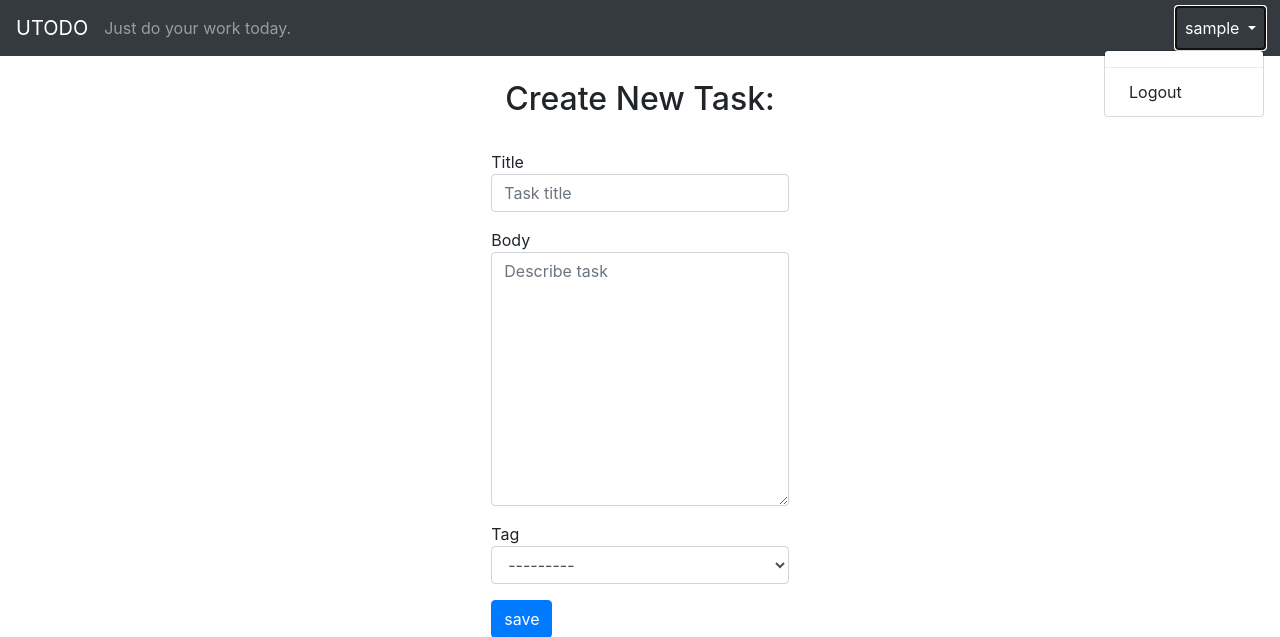
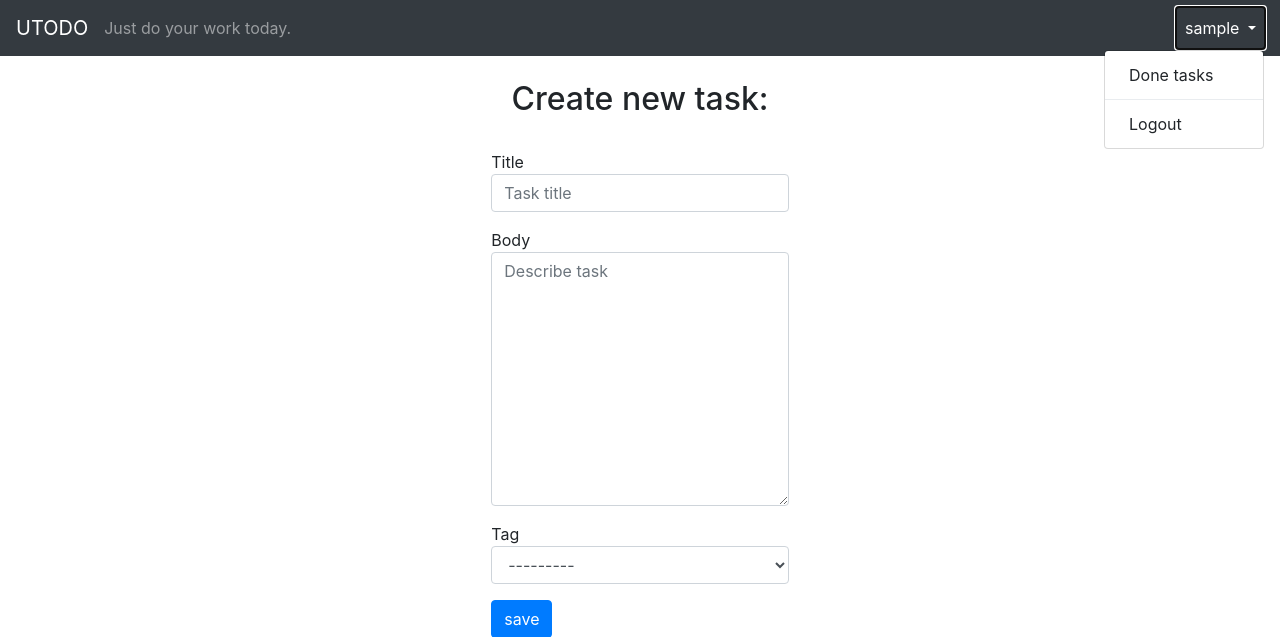
Before and after one commit to Adinetti/TODO-List-site, a Django app: page /create_task in a window 1280 px wide, after a click that opens the changed part. Shown: the top 637 px of the page. Run offline with Django 3.2, Linux system fonts and the light colour scheme; a user stored in the database is signed in; tables that the repository leaves empty hold one stand-in row (values such as "Sample post"); some libraries are stand-ins or nearby versions.

Commit message:
done_task redirect to / by get request

```diff
--- a/tasks/templates/tasks/base.html
+++ b/tasks/templates/tasks/base.html
@@ -32,6 +32,7 @@
                         {{user.username}}
                     </a>
                     <div class="dropdown-menu dropdown-menu-right" aria-labelledby="navbarDropdown">
+                        <a class="dropdown-item" href="/?done=true">Done tasks</a>
                         <div class="dropdown-divider"></div>
                         <a class="dropdown-item" href="{% url 'logout' %}">Logout</a>
                     </div>
--- a/tasks/templates/tasks/createTask.html
+++ b/tasks/templates/tasks/createTask.html
@@ -5,7 +5,11 @@
 <br>
 <div class="row justify-content-center text-center">
         <div class="col-sm-6">
-                <h2>Create New Task:</h2>
+                {%if parent%}
+                <h2>Add task to {{parent.title}}:</h2>
+                {%else%}
+                <h2>Create new task:</h2>
+                {%endif%}
         </div>
 </div>
 <br>
--- a/tasks/views.py
+++ b/tasks/views.py
@@ -12,7 +12,11 @@ class Index(WelcomeView, View):
     def get(self, request):
         if request.user.is_authenticated:
             self.template = 'tasks/index.html'
-            tasks = Task.objects.filter(user=request.user).filter(parent=None).order_by('date_of_creation')[::-1]
+            self.done = False
+            if(request.GET.get("done")):
+                self.done = True
+            tasks = Task.objects.filter(user=request.user).filter(
+                parent=None).filter(done=self.done).order_by('date_of_creation')[::-1]
             self.context['tasks'] = tasks
         return render(request, self.template, self.context)
 
@@ -23,7 +27,8 @@ class TaskDetail(WelcomeView, View):
             self.template = 'tasks/detail.html'
             task = Task.objects.get(slug=task_slug)
             self.context['main_task'] = task
-            self.context['tasks'] = task.children.all().order_by('date_of_creation')[::-1]
+            self.context['tasks'] = task.children.all().order_by(
+                'date_of_creation')[::-1]
         return render(request, self.template, self.context)
 
 
@@ -71,11 +76,14 @@ class CreateTask(WelcomeView, View):
     def get(self, request, **kwargs):
         if request.user.is_authenticated:
             self.get_context()
+            if kwargs.get('task_slug'):
+                print(self.context['form']['tag'])
+                self.context['parent'] = self.parent
         return render(request, self.template, self.context)
 
     def post(self, request, **kwargs):
         if request.user.is_authenticated:
-            self.get_context(request.POST)
+            self.get_context(post=request.POST)
             if kwargs.get('task_slug'):
                 self.parent = Task.objects.get(slug=kwargs.get('task_slug'))
                 self.url = self.parent.get_absolute_url()
@@ -89,15 +97,14 @@ class CreateTask(WelcomeView, View):
 
     def get_context(self, post=None):
         self.template = 'tasks/createTask.html'
-        self.context['form'] = CreateTaskForm() if post == None else CreateTaskForm(post)
+        self.context['form'] = CreateTaskForm(
+        ) if post == None else CreateTaskForm(post)
         self.context['button'] = 'save'
         self.parent = None
         self.url = '/'
 
     def create_task(self, request):
-
         task_title = self.context['form'].cleaned_data['title']
-        print(self.context['form'].cleaned_data['title'])
         task = Task(
             user=request.user,
             title=task_title,
@@ -105,21 +112,20 @@ class CreateTask(WelcomeView, View):
             tag=self.context['form'].cleaned_data['tag'],
             slug=request.user.username + "_" + slugify(task_title)
         )
-
-        task.parent=self.parent
-
+        task.parent = self.parent
         task.save()
 
 
 class DoneTask(View):
+    def get(self, request):
+        return redirect("/")
+
     def post(self, request):
         print(request.POST["slug"])
         task = Task.objects.get(slug=request.POST["slug"])
-
         for child in task.children.all():
             child.done = True
             child.save()
-
         task.done = True
         task.save()
         return HttpResponse("Ok", content_type="application/json")
```
